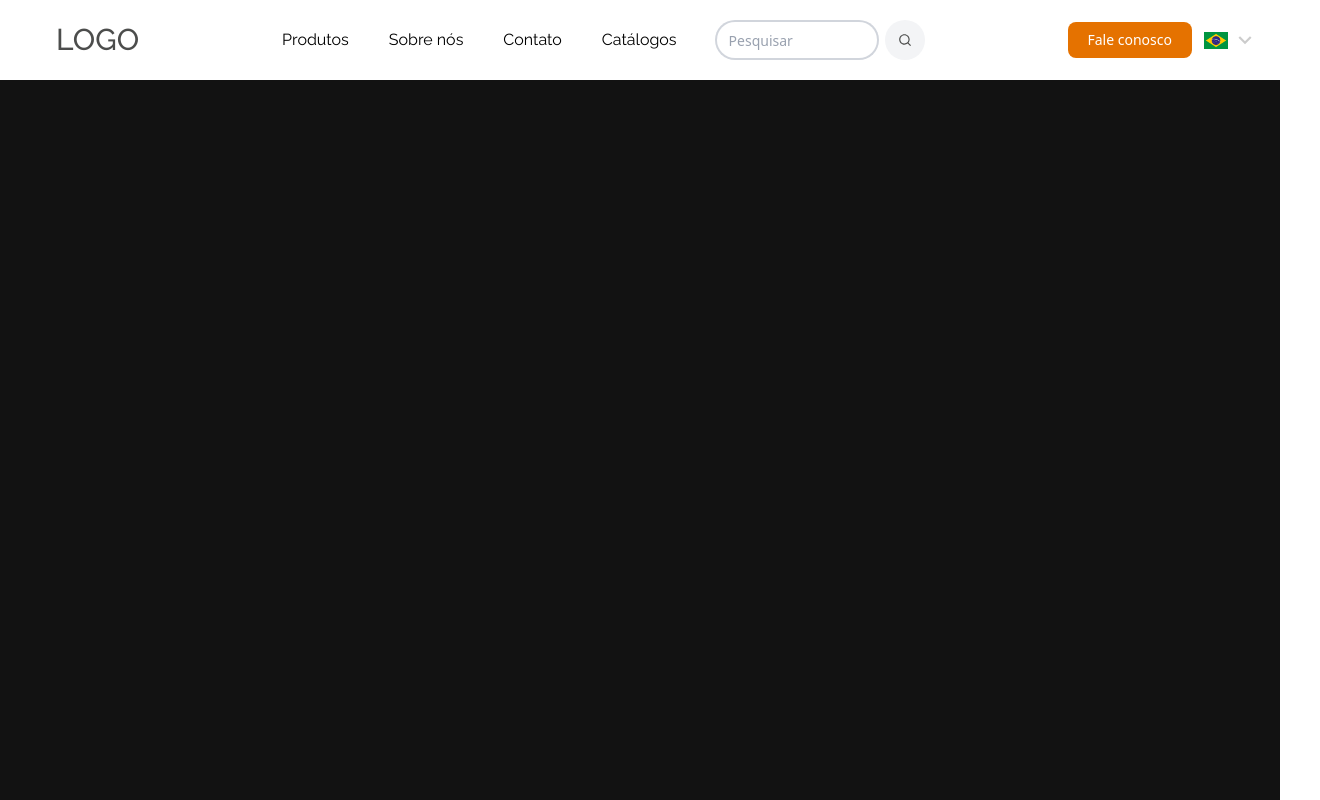
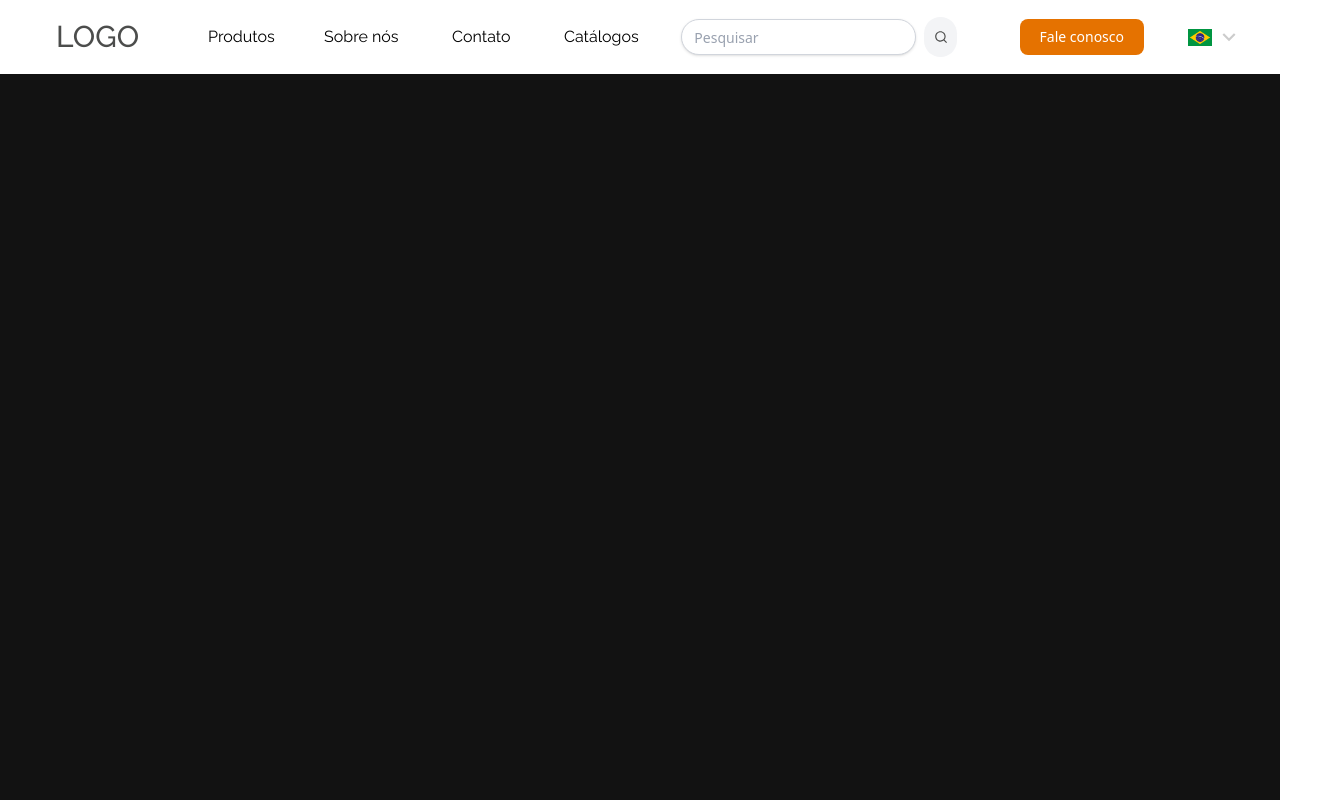
Before and after one commit to GefersonLopes/Plathanus, a React (Vite) app in the folder client/: page / in a window 1280 px wide. Both pictures are taken after a click on the button 812 px from the left and 40 px from the top of the page. Shown: the top 800 px of the page, 1320 px wide, since content can reach past the window. Built offline with nearby package versions, Linux system fonts and the light colour scheme.

Commit message:
fix: style header and footer

```diff
--- a/client/src/components/ui/Footer/index.tsx
+++ b/client/src/components/ui/Footer/index.tsx
@@ -18,12 +18,7 @@ export const Footer: React.FC<FooterProps> = ({
   address,
   className,
 }) => (
-  <footer
-    className={clsx(
-      "w-full lg:h-[404px] bg-quaternary text-gray-200",
-      className,
-    )}
-  >
+  <footer className={clsx("w-full bg-quaternary text-gray-200", className)}>
     <section
       className={clsx(
         "w-full md:px-8",
@@ -60,7 +55,6 @@ export const Footer: React.FC<FooterProps> = ({
               <SocialLinks
                 title="Nos acompanhe também nas redes:"
                 socials={socials}
-                className="hidden lg:block"
               />
             )}
           </aside>
@@ -81,7 +75,7 @@ export const Footer: React.FC<FooterProps> = ({
           id="currency"
           label="Selecionar País"
           defaultValue="BR"
-          className="ml-23 sm:ml-0 lg:px-20 space-x-[-20px] text-white"
+          className="lg:px-20 space-x-[-20px] text-white"
           options={countries}
         />
       </form>
--- a/client/src/components/ui/Header/index.tsx
+++ b/client/src/components/ui/Header/index.tsx
@@ -1,3 +1,6 @@
+import { useState } from "react";
+import { RiCloseLine, RiMenu3Line } from "react-icons/ri";
+
 import { countries } from "../../../utils/data/country";
 import NavLink from "../../layout/NavLink";
 import Button from "../Button";
@@ -7,35 +10,80 @@ import { Select } from "../Select";
 import { navItems } from "./data";
 
 export default function Header() {
+  const [menuOpen, setMenuOpen] = useState(false);
+
   return (
-    <header className="w-full">
-      <div className="mx-auto flex max-w-[1200px] h-[51px] items-center justify-between gap-6 px-4 py-10">
-        <Logo />
+    <header className="w-full shadow-sm">
+      <div className="mx-auto flex max-w-[1200px] items-center md:justify-between px-4 py-4">
+        <button
+          className="lg:hidden"
+          onClick={() => setMenuOpen((prev) => !prev)}
+          aria-label={menuOpen ? "Fechar menu" : "Abrir menu"}
+        >
+          {menuOpen ? <RiCloseLine size={24} /> : <RiMenu3Line size={24} />}
+        </button>
 
-        <nav aria-label="Site" className="hidden gap-10 lg:flex items-center">
+        <Logo className="w-[90%] lg:w-auto flex items-center justify-center lg:justify-start" />
+
+        <nav aria-label="Site" className="hidden lg:flex items-center gap-10">
           {navItems.map(({ to, label }) => (
-            <NavLink key={to} to={to} label={label} />
+            <NavLink
+              key={to}
+              to={to}
+              label={label}
+              className="min-w-[80px] text-center"
+            />
           ))}
           <SearchInput placeholder="Pesquisar" />
         </nav>
 
-        <div className="flex items-center gap-4">
-          <aside className="flex items-center gap-2">
+        <div className="hidden lg:flex items-center gap-3">
           <Button variant="primary" className="py-2">
             Fale conosco
           </Button>
-            <form className="flex items-center gap-2 w-6">
+
+          {!menuOpen && (
             <Select
               id="currency"
               label=""
               defaultValue="BR"
-                className=" space-x-[-20px] text-white"
+              className="text-white me-8 xl:me-0"
               options={countries}
             />
-            </form>
-          </aside>
+          )}
         </div>
       </div>
+
+      {menuOpen && (
+        <nav
+          aria-label="Mobile Menu"
+          className="lg:hidden px-4 pb-4 flex flex-col gap-4 animate-slide-down"
+        >
+          <div className="flex flex-col items-center gap-3">
+            <SearchInput placeholder="Pesquisar" open className="w-full" />
+            <Button variant="primary" className="py-2 w-full">
+              Fale conosco
+            </Button>
+          </div>
+          {navItems.map(({ to, label }) => (
+            <NavLink
+              key={to}
+              to={to}
+              label={label}
+              className="text-gray-700"
+              onClick={() => setMenuOpen(false)}
+            />
+          ))}
+
+          <Select
+            id="currency"
+            label=""
+            defaultValue="BR"
+            className="text-white flex justify-end items-end pe-5 w-full"
+            options={countries}
+          />
+        </nav>
+      )}
     </header>
   );
 }
--- a/client/src/components/ui/SearchInput/index.tsx
+++ b/client/src/components/ui/SearchInput/index.tsx
@@ -1,7 +1,7 @@
 import clsx from "clsx";
 import { motion } from "framer-motion";
 import { forwardRef } from "react";
-import { useRef, useState } from "react";
+import { useState } from "react";
 import { RiSearchLine } from "react-icons/ri";
 
 import type { SearchInputProps } from "./types";
@@ -16,25 +16,23 @@ const SearchInput = forwardRef<
     lg: "h-11 w-72 md:w-96",
   };
 
-  const [open, setOpen] = useState(false);
-  const inputRef = useRef<HTMLInputElement>(null);
+  const [open, setOpen] = useState(props?.open ?? false);
 
   const handleBlur = () => setOpen(false);
 
   return (
     <motion.form
       layout
-      className="relative flex items-center"
+      className="relative flex items-center w-full"
       onSubmit={(e) => e.preventDefault()}
     >
       <motion.input
-        ref={inputRef}
         type="search"
         initial={{ width: 0, opacity: 0, marginRight: 0 }}
         animate={
           open
             ? {
-                width: 160,
+                width: "100%",
                 opacity: 1,
                 pointerEvents: "auto",
                 marginRight: 8,
@@ -47,11 +45,12 @@ const SearchInput = forwardRef<
               }
         }
         transition={{ type: "spring", stiffness: 250, damping: 30 }}
-        onBlur={handleBlur}
+        onBlur={!props?.open ? handleBlur : undefined}
         className={clsx(
           "mr-2 rounded-full bg-white px-3 py-1 text-sm",
-          "text-gray-700 placeholder-gray-400 focus:outline-none focus:ring-1 focus:ring-gray-300",
+          "text-gray-700 placeholder-gray-400 focus:none focus:ring-1 focus:ring-gray-300",
           "focus:ring-2 focus:ring-primary-500",
+          "border border-gray-300 shadow-sm",
           sizeClasses[size],
           className,
         )}
@@ -68,8 +67,7 @@ const SearchInput = forwardRef<
           "bg-gray-100 text-quaternary hover:bg-gray-200",
         )}
         onClick={() => {
-          setOpen((v) => !v);
-          setTimeout(() => inputRef.current?.focus(), 150);
+          setOpen(() => true);
         }}
       >
         <RiSearchLine size={14} />
--- a/client/src/components/ui/SearchInput/types.ts
+++ b/client/src/components/ui/SearchInput/types.ts
@@ -4,4 +4,5 @@ import type { InputHTMLAttributes } from "react";
 export type SearchInputProps = InputHTMLAttributes<HTMLInputElement> &
   HTMLMotionProps<"input"> & {
     size?: "sm" | "md" | "lg";
+    open?: boolean;
   };
--- a/client/src/components/ui/Select/index.tsx
+++ b/client/src/components/ui/Select/index.tsx
@@ -29,7 +29,7 @@ export const Select: React.FC<SelectProps> = ({
         {label}
       </label>
 
-      <div className="flex-1 min-w-[140px]">
+      <div className="flex">
         <ReactSelect
           inputId={id}
           classNamePrefix="react-select"
```
Lines whose indentation alone changed are shown as unchanged.
